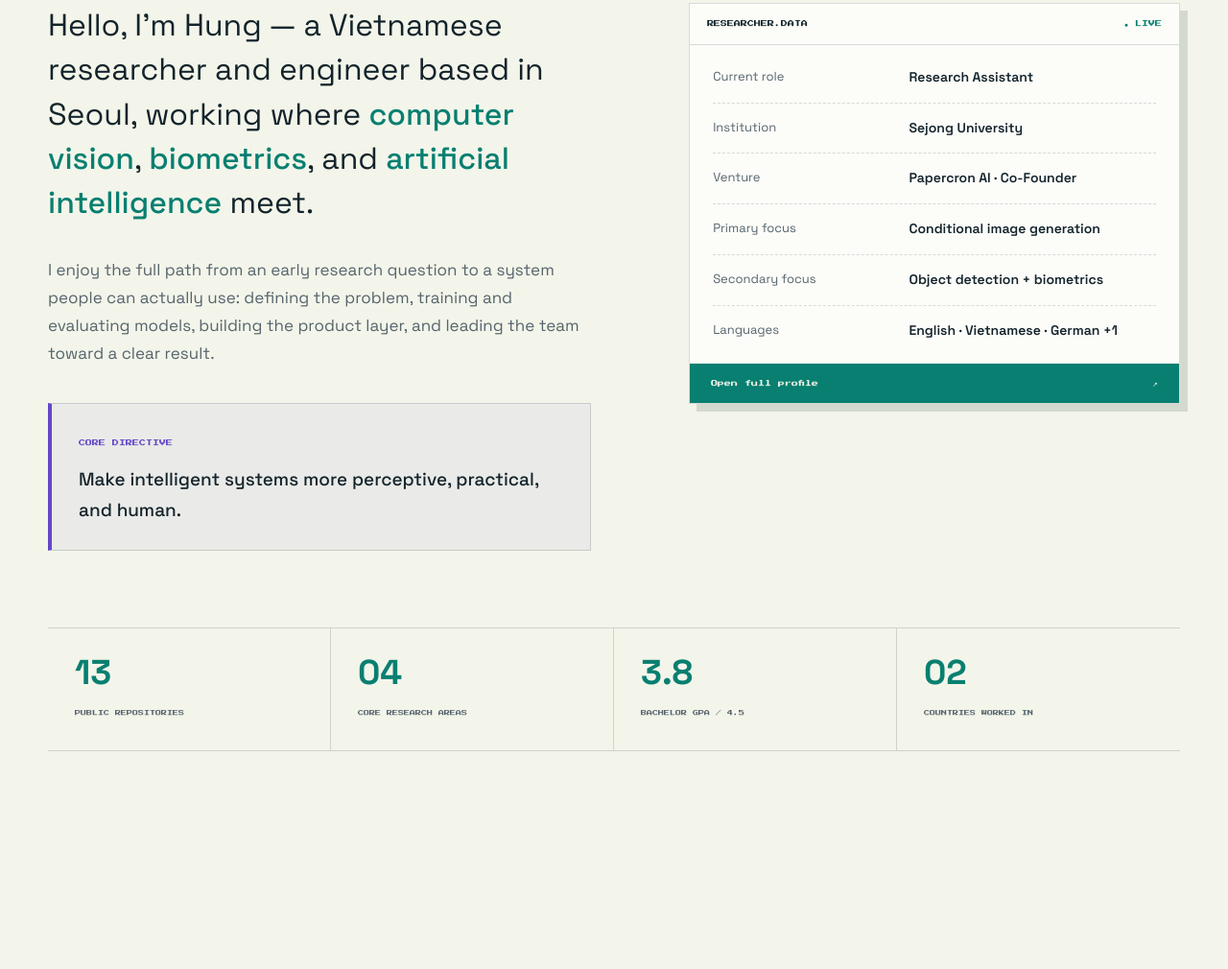
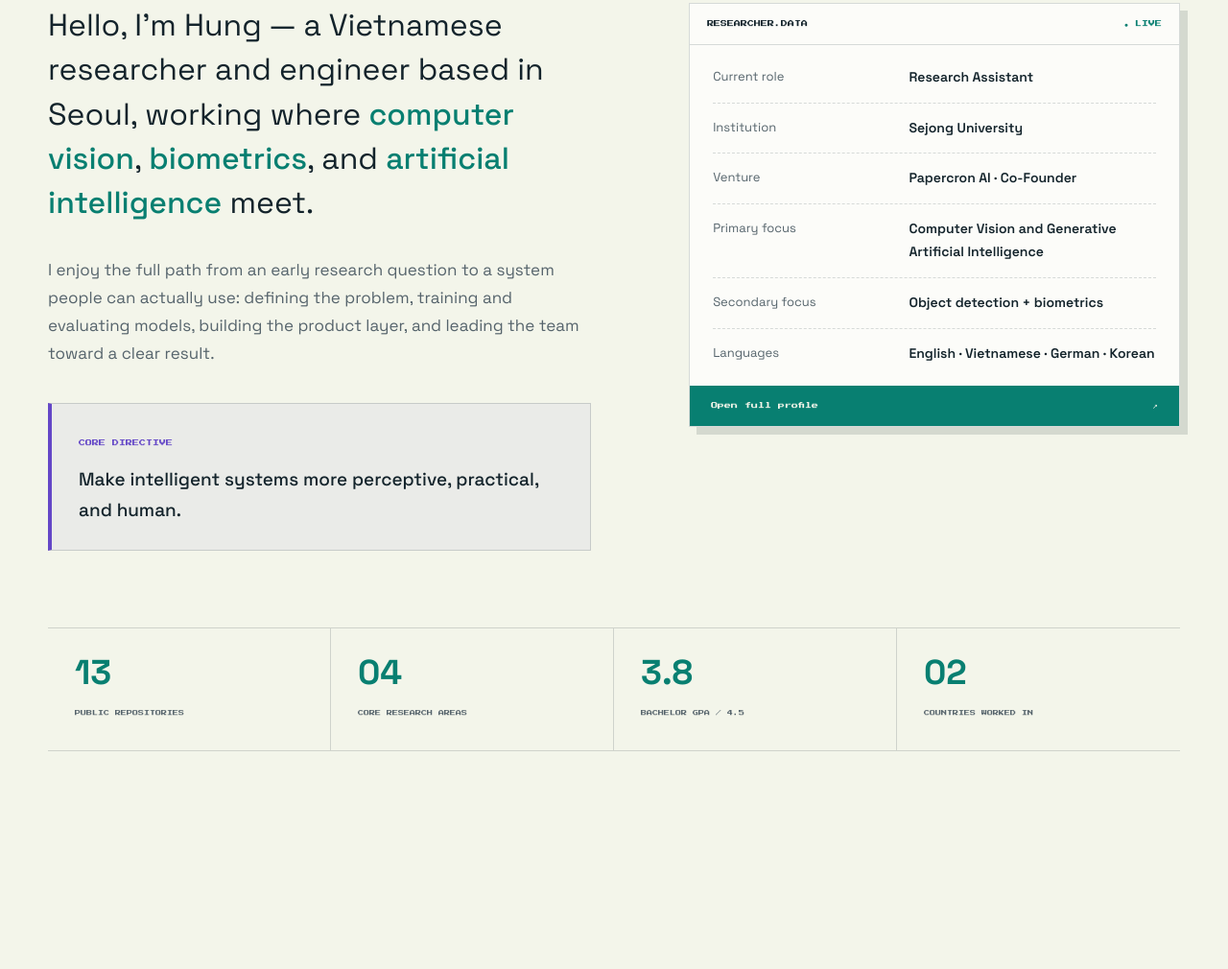
Before and after one commit to trandaiviethung2001/trandaiviethung2001.github.io, a plain HTML site: page index.html in a window 1280 px wide. Shown: the part 1267-2277 px from the top of the page at 96% size. Drawn offline with Linux system fonts and the light colour scheme.

Commit message:
Change language info

```diff
--- a/index.html
+++ b/index.html
@@ -269,9 +269,9 @@
               <div><dt>Current role</dt><dd>Research Assistant</dd></div>
               <div><dt>Institution</dt><dd>Sejong University</dd></div>
               <div><dt>Venture</dt><dd>Papercron AI · Co-Founder</dd></div>
-              <div><dt>Primary focus</dt><dd>Conditional image generation</dd></div>
+              <div><dt>Primary focus</dt><dd>Computer Vision and Generative Artificial Intelligence</dd></div>
               <div><dt>Secondary focus</dt><dd>Object detection + biometrics</dd></div>
-              <div><dt>Languages</dt><dd>English · Vietnamese · German +1</dd></div>
+              <div><dt>Languages</dt><dd>English · Vietnamese · German · Korean</dd></div>
             </dl>
             <a
               href="https://www.linkedin.com/in/dai-viet-hung-tran-8b6090233/"
```
